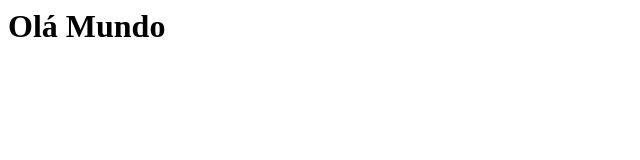
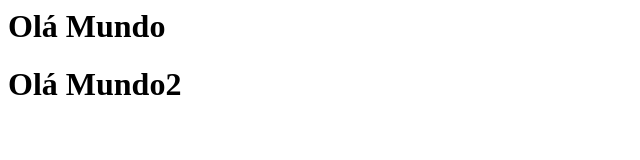
Before and after one commit to wellbrsp/alura-git, a plain HTML site: page index.html in a window 1280 px wide. Shown: the whole page, without its empty margins (0-640 px from the left). Drawn offline with Linux system fonts and the light colour scheme.

Commit message:
Modificando arquivo index.html

```diff
--- a/index.html
+++ b/index.html
@@ -1 +1,2 @@
 <h1>Olá Mundo</h1>
+<h1>Olá Mundo2</h1>
```
